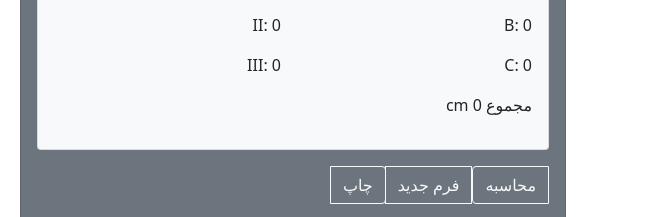
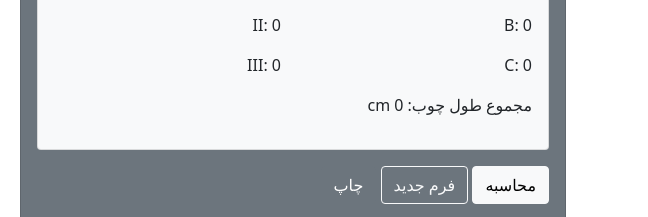
Before and after one commit to sahandbabali/karmatools2, a plain HTML site: page index.html in a window 1280 px wide. Shown: the part 580-797 px from the top of the page, 632-1280 px from the left. Drawn offline with nearby package versions, Linux system fonts and the light colour scheme.

Commit message:
minor changes

```diff
--- a/index.html
+++ b/index.html
@@ -175,24 +175,17 @@
                         <p>III: <span id="III">0</span></p>
                       </div>
                       <div class="col-12">
-                        <p>مجموع <span id="totalwood">0</span> cm</p>
+                        <p>مجموع طول چوب: <span id="totalwood">0</span> cm</p>
                       </div>
                     </div>
                   </div>
 
                   <!-- end of wood part -->
-                  <div
-                    class="btn-group"
-                    role="group"
-                    aria-label="Basic outlined example"
-                  >
-                    <button
-                      id="cal"
-                      type="button"
-                      class="btn btn-outline-light"
-                    >
+
+                  <button id="cal" type="button" class="btn btn-light">
                     محاسبه
                   </button>
+
                   <button
                     id="reset"
                     type="button"
@@ -200,14 +193,9 @@
                   >
                     فرم جدید
                   </button>
-                    <button
-                      id="printkon"
-                      type="button"
-                      class="btn btn-outline-light"
-                    >
+                  <button id="reset" type="button" class="btn btn-secondary">
                     چاپ
                   </button>
-                  </div>
                 </div>
               </div>
             </div>
```
Lines whose indentation alone changed are shown as unchanged.
